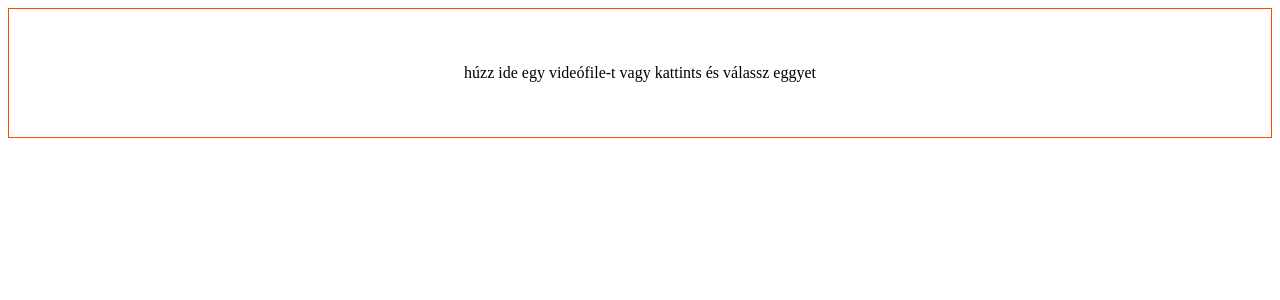
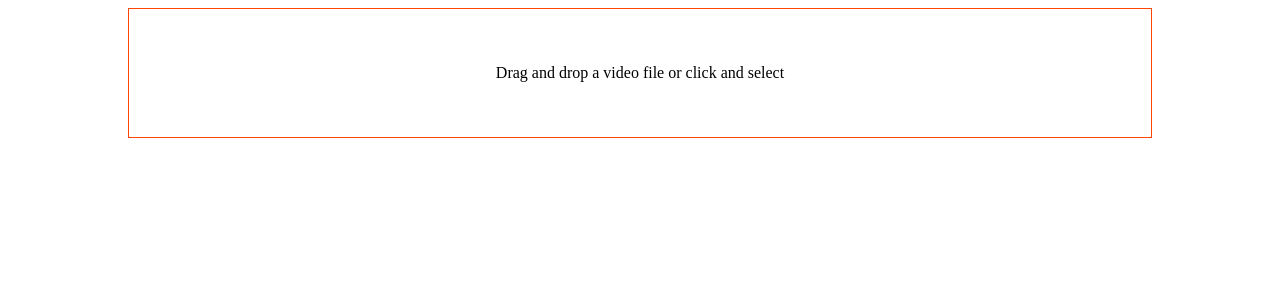
Before and after one commit to laszloekovacs/polinate, a React (Vite) app: page / in a window 1280 px wide. Shown: the top 300 px of the page. Built offline with nearby package versions, Linux system fonts and the light colour scheme.

Commit message:
changed text

```diff
--- a/src/App.tsx
+++ b/src/App.tsx
@@ -4,7 +4,8 @@ function App() {
 
 
   return (
-    <div>
+    <div className="container">
+
       <FileSelector />
     </div>
   )
--- a/src/components/file-select.tsx
+++ b/src/components/file-select.tsx
@@ -9,7 +9,7 @@ export default function FileSelector() {
 
             <div className="file-selector-content">
                 <div>
-                    <p>húzz ide egy videófile-t vagy kattints és válassz eggyet</p>
+                    <p>Drag and drop a video file or click and select</p>
                 </div>
             </div>
         </label>
--- a/src/index.css
+++ b/src/index.css
@@ -2,6 +2,11 @@
   box-sizing: border-box;
 }
 
+.container {
+  display: block;
+  max-width: 1024px;
+  margin-inline: auto;
+}
 
 .file-selector-label {
   position: relative;
```
